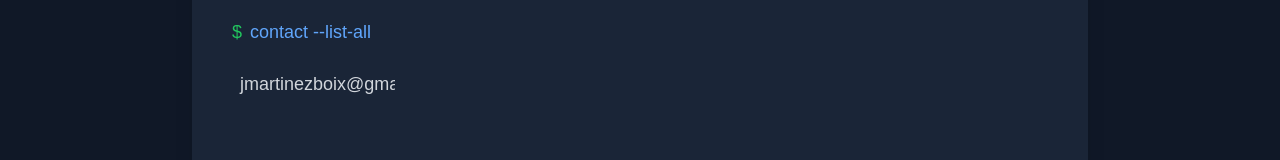
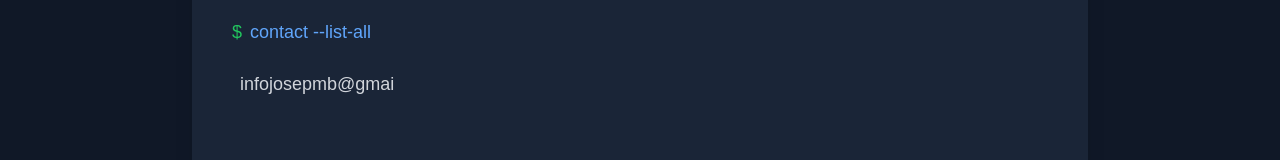
Before and after one commit to Josep-Martinez/web_cv, a Next.js app: page /contact in a window 1280 px wide. Both pictures are taken after a click on the button "EN". Shown: the part 395-555 px from the top of the page. Built offline with nearby package versions, Linux system fonts and the light colour scheme; a web font is replaced by a local one.

Commit message:
correo contact

```diff
--- a/app/contact/page.js
+++ b/app/contact/page.js
@@ -76,8 +76,8 @@ export default function ContactPage() {
             {/* Contact list items */}
             <div className="typing-animation-5 flex items-center gap-3">
               <Mail className="text-gray-400 w-5 h-5 md:w-6 md:h-6" />
-              <a href="mailto:jmartinezboix@gmail.com" className="text-gray-300 hover:text-blue-400 transition-colors">
-                jmartinezboix@gmail.com
+              <a href="mailto:infojosepmb@gmail.com" className="text-gray-300 hover:text-blue-400 transition-colors">
+                infojosepmb@gmail.com
               </a>
             </div>
 
```
